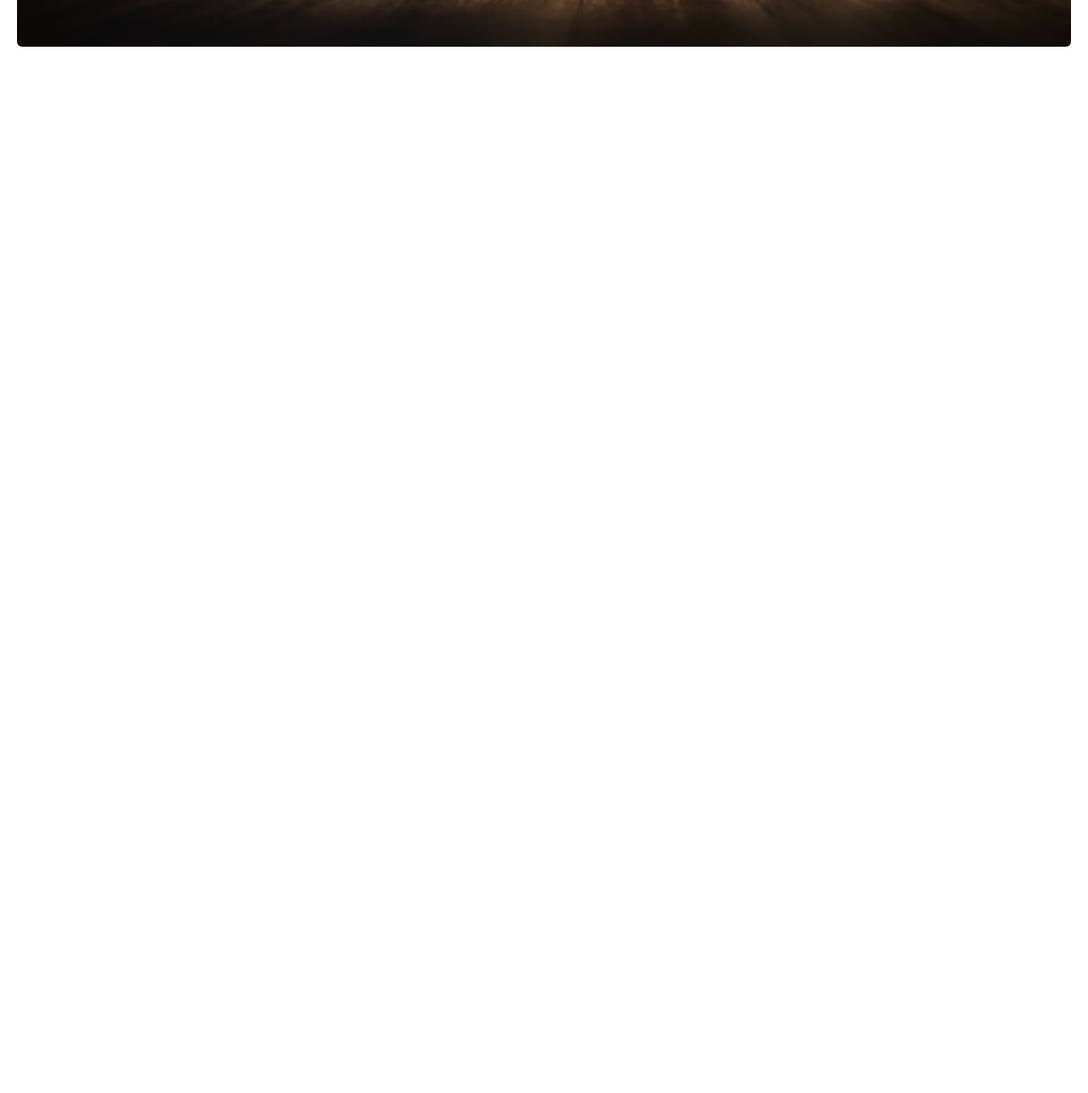
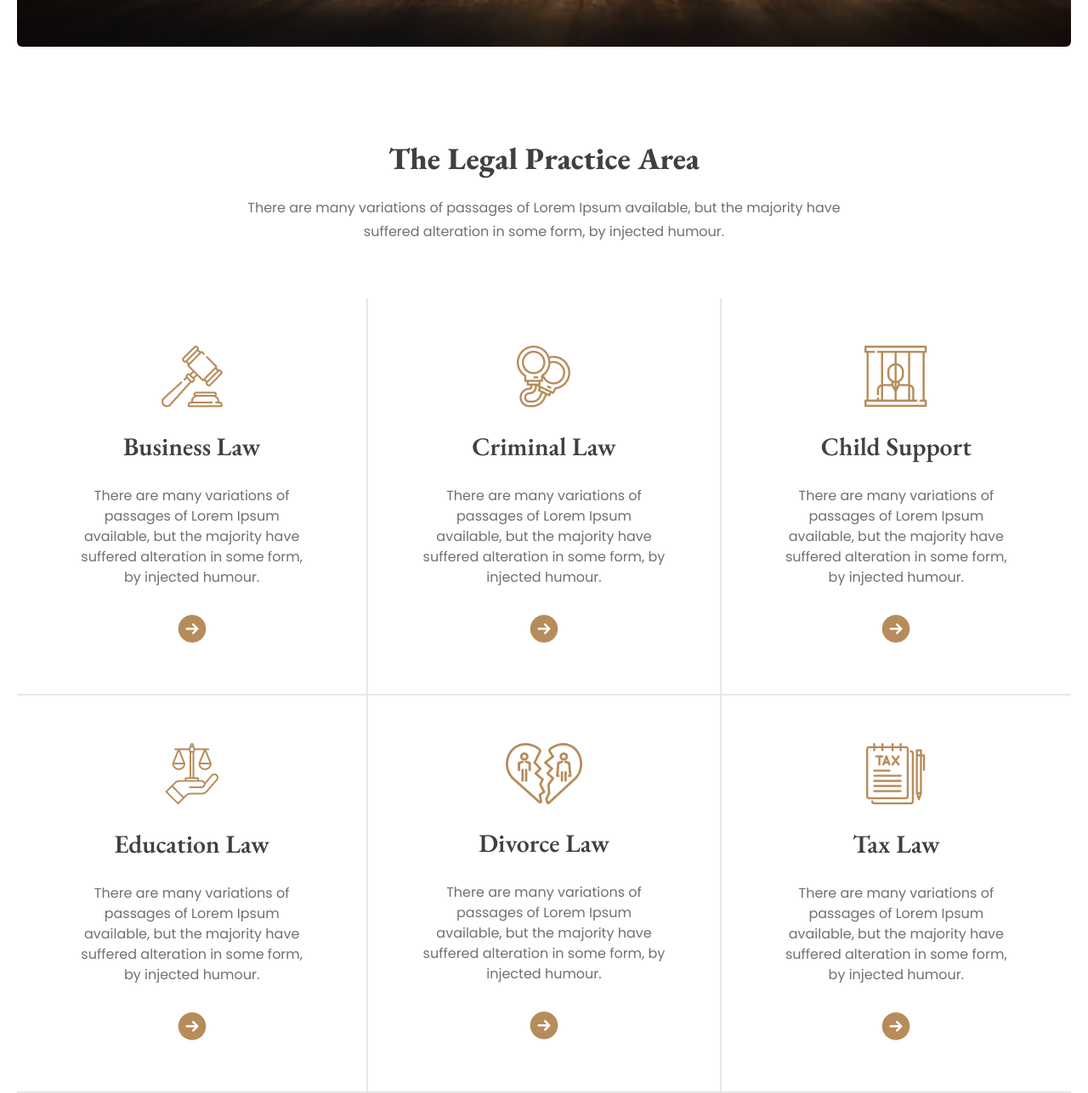
Before and after one commit to imran-it1/Legal-Solution-DaisyUi, a plain HTML site: page index.html in a window 1280 px wide. Shown: the part 635-1922 px from the top of the page at 85% size. Before the commit the page ends 800 px from the top, so only its background shows below. Drawn offline with nearby package versions, Linux system fonts and the light colour scheme.

Commit message:
Legal Practice section added

```diff
--- a/index.html
+++ b/index.html
@@ -51,11 +51,12 @@
         theme: {
           extend: {
             colors: {
-              primary: "#414040",
-              secondary: "#707070",
+              "primary-text": "#414040",
+              "secondary-text": "#707070",
               "footer-text": "#CFCFCF",
               "btn-text": "#A0A0A0",
               "btn-bg": "#B68C5A",
+              gray: "#E7E7E7",
             },
           },
         },
@@ -74,23 +75,23 @@
           <a href="#"><img src="./images/logo2.png" alt="logo" /></a>
         </div>
         <!-- Nav Links -->
-        <div class="space-x-5">
-          <a href="#" class="text-secondary poppins">Home</a>
-          <a href="#" class="text-secondary poppins"
+        <div class="space-x-5 text-center">
+          <a href="#" class="text-secondary-text poppins">Home</a>
+          <a href="#" class="text-secondary-text poppins"
             >Services
-            <i class="fa-solid fa-chevron-right ml-1 text-secondary"></i>
+            <i class="fa-solid fa-chevron-right ml-1 text-secondary-text"></i>
           </a>
-          <a href="#" class="text-secondary poppins"
+          <a href="#" class="text-secondary-text poppins"
             >Cases
-            <i class="fa-solid fa-chevron-right ml-1 text-secondary"></i>
+            <i class="fa-solid fa-chevron-right ml-1 text-secondary-text"></i>
           </a>
-          <a href="#" class="text-secondary poppins"
+          <a href="#" class="text-secondary-text poppins"
             >Blog
-            <i class="fa-solid fa-chevron-right ml-1 text-secondary"></i>
+            <i class="fa-solid fa-chevron-right ml-1 text-secondary-text"></i>
           </a>
-          <a href="#" class="text-secondary poppins"
+          <a href="#" class="text-secondary-text poppins"
             >Contact Us
-            <i class="fa-solid fa-chevron-right ml-1 text-secondary"></i>
+            <i class="fa-solid fa-chevron-right ml-1 text-secondary-text"></i>
           </a>
         </div>
         <!--Nav Button -->
@@ -139,5 +140,102 @@
         </div>
       </div>
     </header>
+
+    <main class="max-w-7xl mx-auto px-5 poppins">
+      <section id="legal-practice" class="px-5 md:px-0 mt-28">
+        <!-- Section Text Content -->
+        <div class="text-center space-y-6">
+          <h1 class="garamond text-4xl text-primary-text font-extrabold">
+            The Legal Practice Area
+          </h1>
+          <p class="max-w-[740px] mx-auto text-secondary-text leading-7">
+            There are many variations of passages of Lorem Ipsum available, but
+            the majority have suffered alteration in some form, by injected
+            humour.
+          </p>
+        </div>
+        <!-- Grid Card Container -->
+        <div class="grid grid-cols-1 md:grid-cols-3 mt-16">
+          <!-- Card One -->
+          <div
+            class="flex flex-col items-center text-center px-6 py-8 md:px-16 md:py-14 space-y-7 border-b-2 border-gray md:border-r-2 md:border-b-2 md:border-gray"
+          >
+            <img src="./images/business.png" alt="" />
+            <h1 class="garamond text-primary-text text-3xl">Business Law</h1>
+            <p class="text-secondary-text">
+              There are many variations of passages of Lorem Ipsum available,
+              but the majority have suffered alteration in some form, by
+              injected humour.
+            </p>
+            <img src="./images/Frame.png" alt="" />
+          </div>
+          <!-- Card Two -->
+          <div
+            class="flex flex-col items-center text-center px-6 py-8 md:px-16 md:py-14 space-y-7 border-b-2 border-gray md:border-b-2 md:border-gray"
+          >
+            <img src="./images/criminal.png" alt="" />
+            <h1 class="garamond text-primary-text text-3xl">Criminal Law</h1>
+            <p class="text-secondary-text">
+              There are many variations of passages of Lorem Ipsum available,
+              but the majority have suffered alteration in some form, by
+              injected humour.
+            </p>
+            <img src="./images/Frame.png" alt="" />
+          </div>
+          <!-- Card Three -->
+          <div
+            class="flex flex-col items-center text-center px-6 py-8 md:px-16 md:py-14 space-y-7 border-b-2 border-gray md:border-gray md:border-b-2 md:border-l-2 md:border-gray"
+          >
+            <img src="./images/child.png" alt="" />
+            <h1 class="garamond text-primary-text text-3xl">Child Support</h1>
+            <p class="text-secondary-text">
+              There are many variations of passages of Lorem Ipsum available,
+              but the majority have suffered alteration in some form, by
+              injected humour.
+            </p>
+            <img src="./images/Frame.png" alt="" />
+          </div>
+          <!-- Card Four -->
+          <div
+            class="flex flex-col items-center text-center px-6 py-8 md:px-16 md:py-14 space-y-7 border-b-2 border-gray md:border-r-2 md:border-gray"
+          >
+            <img src="./images/education.png" alt="" />
+            <h1 class="garamond text-primary-text text-3xl">Education Law</h1>
+            <p class="text-secondary-text">
+              There are many variations of passages of Lorem Ipsum available,
+              but the majority have suffered alteration in some form, by
+              injected humour.
+            </p>
+            <img src="./images/Frame.png" alt="" />
+          </div>
+          <!-- Card Five -->
+          <div
+            class="flex flex-col items-center text-center px-6 py-8 md:px-16 md:py-14 space-y-7 border-b-2 border-gray"
+          >
+            <img src="./images/divorce.png" alt="" />
+            <h1 class="garamond text-primary-text text-3xl">Divorce Law</h1>
+            <p class="text-secondary-text">
+              There are many variations of passages of Lorem Ipsum available,
+              but the majority have suffered alteration in some form, by
+              injected humour.
+            </p>
+            <img src="./images/Frame.png" alt="" />
+          </div>
+          <!-- Card Six -->
+          <div
+            class="flex flex-col items-center text-center px-6 py-8 md:px-16 md:py-14 space-y-7 border-b-2 border-gray md:border-l-2 md:border-gray"
+          >
+            <img src="./images/tax.png" alt="" />
+            <h1 class="garamond text-primary-text text-3xl">Tax Law</h1>
+            <p class="text-secondary-text">
+              There are many variations of passages of Lorem Ipsum available,
+              but the majority have suffered alteration in some form, by
+              injected humour.
+            </p>
+            <img src="./images/Frame.png" alt="" />
+          </div>
+        </div>
+      </section>
+    </main>
   </body>
 </html>
```
